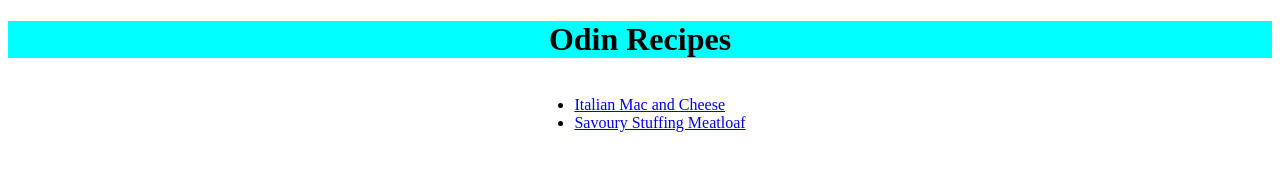
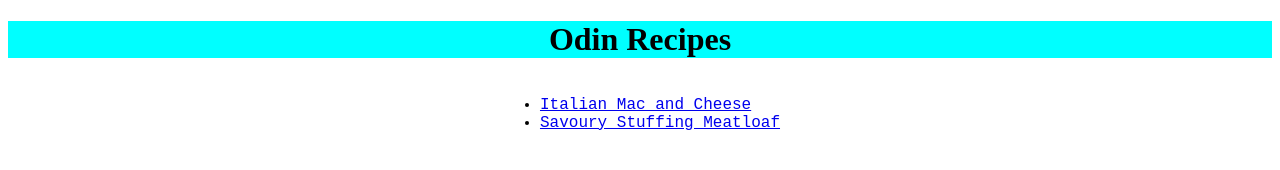
Before and after one commit to Foxbarr/odin-recipes, a plain HTML site: page index.html in a window 1280 px wide. Drawn offline with Linux system fonts and the light colour scheme.

Commit message:
created 'Back to Home' links in mac-and-cheese.html and meatloaf.html

```diff
--- a/index.html
+++ b/index.html
@@ -7,9 +7,11 @@
     </head>
     <body id="centre">
         <h1 id="title">Odin Recipes</h1>
-        <ul class="centre-list">
+        <ul class="centre-list font">
         <li><a href="recipes/mac-and-cheese.html">Italian Mac and Cheese</a> </li>
         <li><a href="recipes/meatloaf.html">Savoury Stuffing Meatloaf</a></li>
     </ul>
+
+
     </body>
 </html>
--- a/styles/styles.css
+++ b/styles/styles.css
@@ -16,3 +16,8 @@
     text-align: left;
 
 }
+
+.font
+{
+    font-family: 'Courier New', Courier, monospace;
+}
```
Also changed, not shown: recipes/mac-and-cheese.html (+2 -0 lines), recipes/meatloaf.html (+2 -0 lines).
